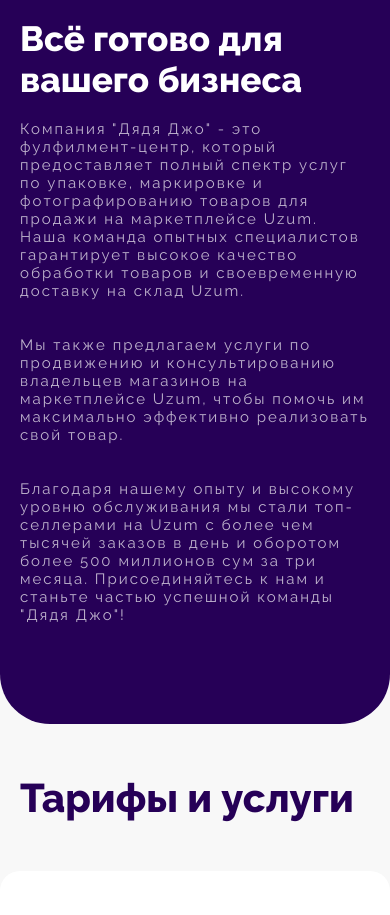
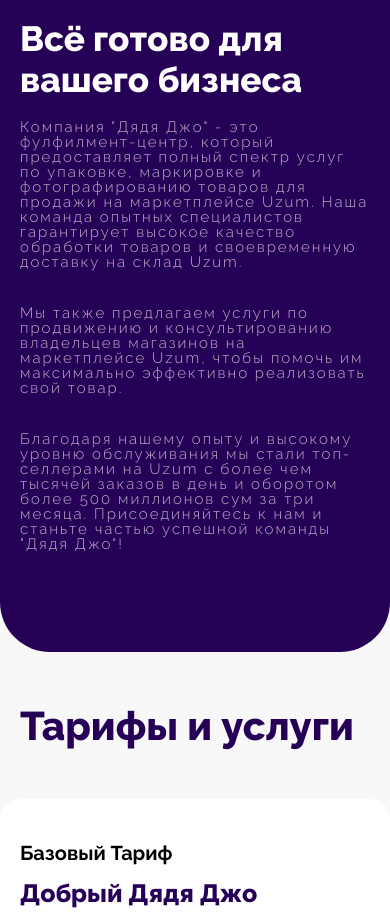
Before and after one commit to Bekzod13/uncle-jo, a React (Vite) app: page / in a window 390 px wide. Shown: the part 1240-2155 px from the top of the page. Built offline with nearby package versions, Linux system fonts and the light colour scheme; the HTML template or start-up script is replaced by a standard one.

Commit message:
done text fix

```diff
--- a/src/index.css
+++ b/src/index.css
@@ -1504,6 +1504,10 @@
   .title{
     font-size: 40px;
   }
+  .done-bg_div p{
+    line-height: 15px;
+    font-weight: 300;
+  }
 
 }
 @media screen and (max-width: 360px) {
@@ -1530,4 +1534,5 @@
     min-width: 100px;
   }
 
-}
+
+}
```
